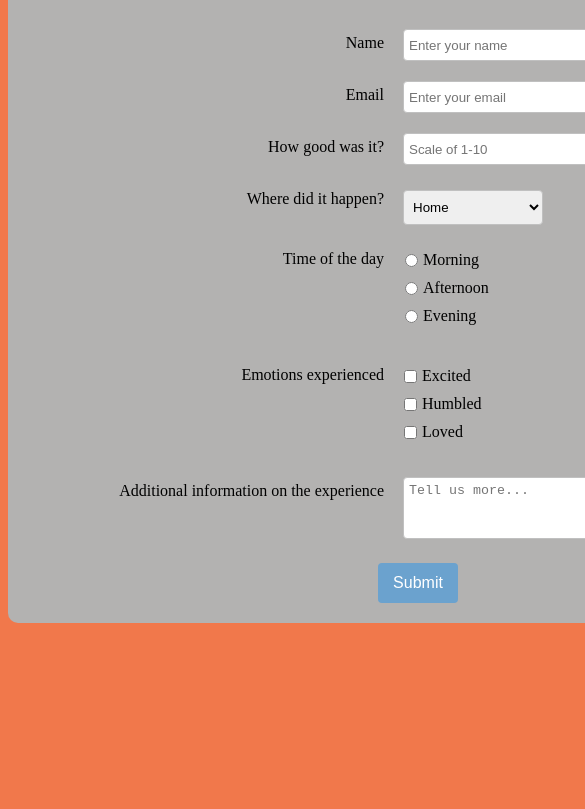
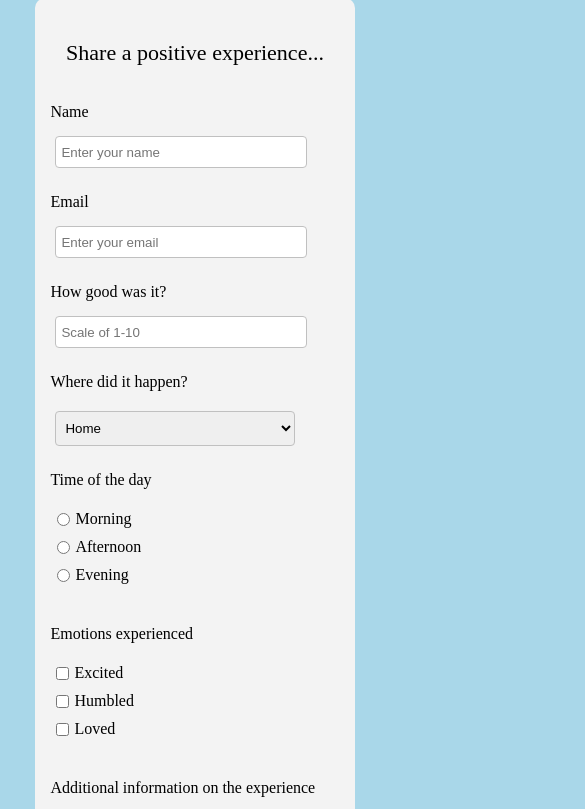
Before and after one commit to magbello157/FCCProjects, a plain HTML site: page Project Folders/01. Responsive Web Design/02. Survey Form/index.html in a window 390 px wide. Shown: the part 176-985 px from the top of the page, 585 px wide, since content can reach past the window. Before the commit the page ends 844 px from the top, so only its background shows below. Drawn offline with Linux system fonts and the light colour scheme.

Commit message:
add responsiveness to survey form

```diff
--- a/Project Folders/01. Responsive Web Design/02. Survey Form/index.html
+++ b/Project Folders/01. Responsive Web Design/02. Survey Form/index.html
@@ -9,15 +9,12 @@
 </head>
 <body>
 
+  <h1 id="title">Stories of Humanity</h1>
 
   <div class="form-wrapper">
 
-      <div class="form-header">
-        <h1 id="title">Good Vibes Form</h1>
-      </div>
-
       <div class="form-body">
-        <p id="description">Share a positive experience</p>
+        <p id="description">Share a positive experience...</p>
         <form id="survey-form">
 
           <!-- Name -->
@@ -73,21 +70,21 @@
               <ul style="list-style: none;">
                 <li class="radio-li">
                   <label for="morning">
-                    <input type="radio" name="time-of-day" id="morning">
+                    <input type="radio" name="time-of-day" id="morning" value="morning">
                     Morning
                   </label>
                 </li>
 
                 <li class="radio-li">
                   <label for="afternoon">
-                    <input type="radio" name="time-of-day" id="afternoon">
+                    <input type="radio" name="time-of-day" id="afternoon" value="afternoon">
                     Afternoon
                   </label>
                 </li>
 
                 <li class="radio-li">
                   <label for="evening">
-                    <input type="radio" name="time-of-day" id="evening">
+                    <input type="radio" name="time-of-day" id="evening" value="afternoon">
                     Evening
                   </label>
                 </li>
@@ -104,19 +101,19 @@
               <ul style="list-style: none">
                 <li class="checkbox-li">
                   <label for="excited">
-                    <input type="checkbox" name="excited" id="excited">
+                    <input type="checkbox" name="excited" id="excited" value="excited">
                     Excited
                   </label>
                 </li>
                 <li class="checkbox-li">
                   <label for="humbled">
-                    <input type="checkbox" name="humbled" id="humbled">
+                    <input type="checkbox" name="humbled" id="humbled" value="humbled">
                     Humbled
                   </label>
                 </li>
                 <li class="checkbox-li">
                   <label for="loved">
-                    <input type="checkbox" name="loved" id="loved">
+                    <input type="checkbox" name="loved" id="loved" value="loved">
                     Loved
                   </label>
                 </li>
@@ -134,7 +131,7 @@
             </div>
           </div>
 
-          <button type="submit" class="submit-btn">Submit</button>
+          <button type="submit" id="submit" class="submit-btn">Submit</button>
 
         </form>
       </div>
--- a/Project Folders/01. Responsive Web Design/02. Survey Form/style.css
+++ b/Project Folders/01. Responsive Web Design/02. Survey Form/style.css
@@ -1,6 +1,6 @@
 body {
     text-align: center;
-    background-color: #F1784B;
+    background-color: #a9d7e9;
 }
 
 h1 {
@@ -14,7 +14,7 @@ p {
 .form-wrapper {
     margin: auto;
     width: 800px;
-    background-color: #B3B2B1;
+    background-color: #f3f3f3;
     border-radius: 10px;
     padding: 20px 10px 10px 10px;
 }
@@ -86,3 +86,50 @@ input[type="radio"], input[type="checkbox"] {
     width: 80px;
     margin: 10px;
 }
+
+/* Add Responsiveness */
+
+@media (max-width: 833px) {
+    .form-wrapper {
+        width: 70%;
+    }
+
+    .input-div {
+        display: inline-block;
+        text-align: left;
+        width: 48%;
+        vertical-align: middle;
+    }
+
+    .text-input {
+        width: 80%;
+    }
+
+    .dropdown {
+        width: 90%;
+    }
+}
+
+@media (max-width: 520px) {
+    .form-wrapper {
+        width: 80%;
+    }
+
+    .input-div {
+        width: 80%;
+        float: left;
+    }
+
+    .label-div {
+        width: 100%;
+        text-align: left;
+    }
+
+    .text-input {
+        width: 100%
+    }
+
+    .dropdown {
+        width: 100%;
+    }
+}
```
